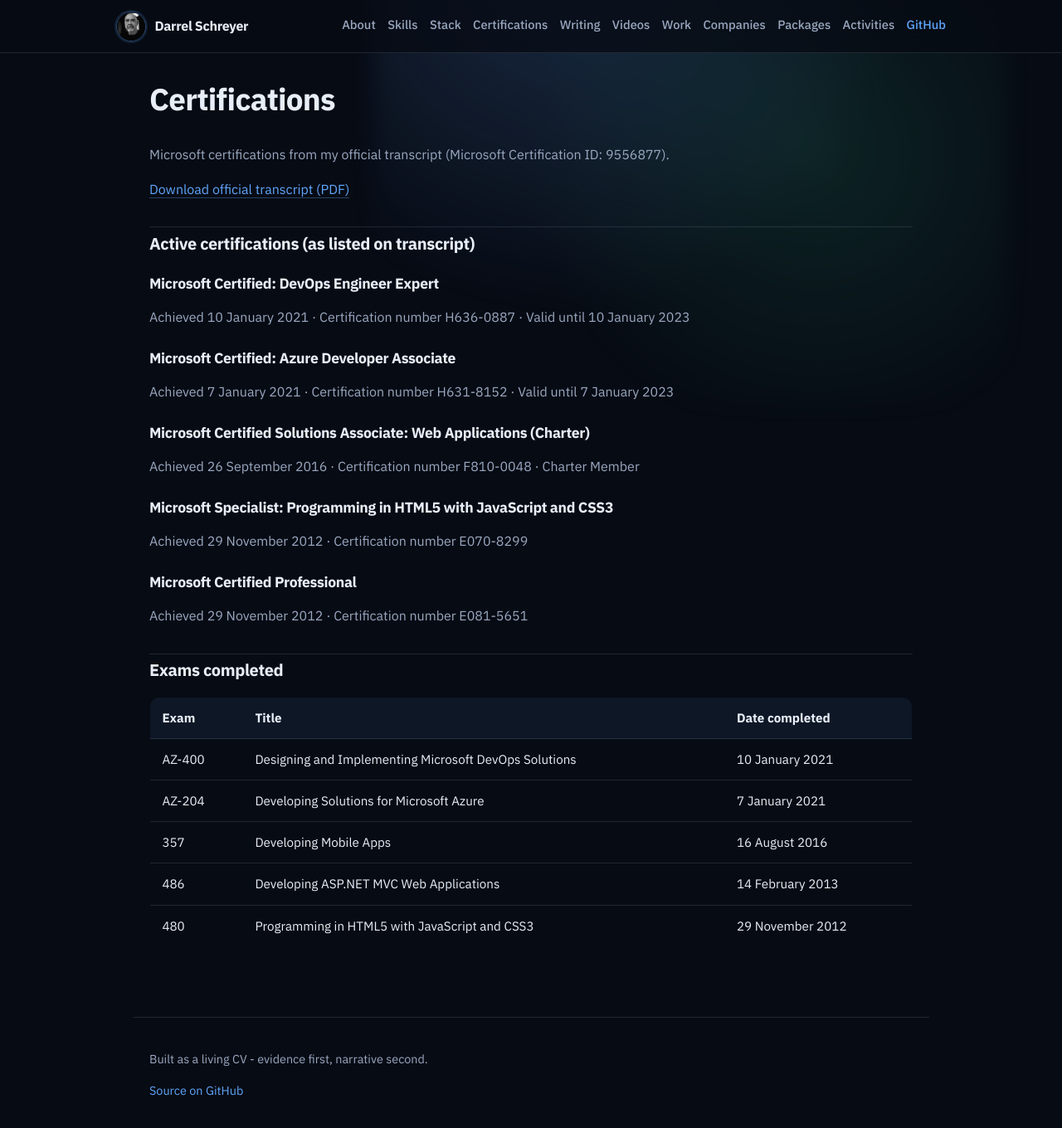
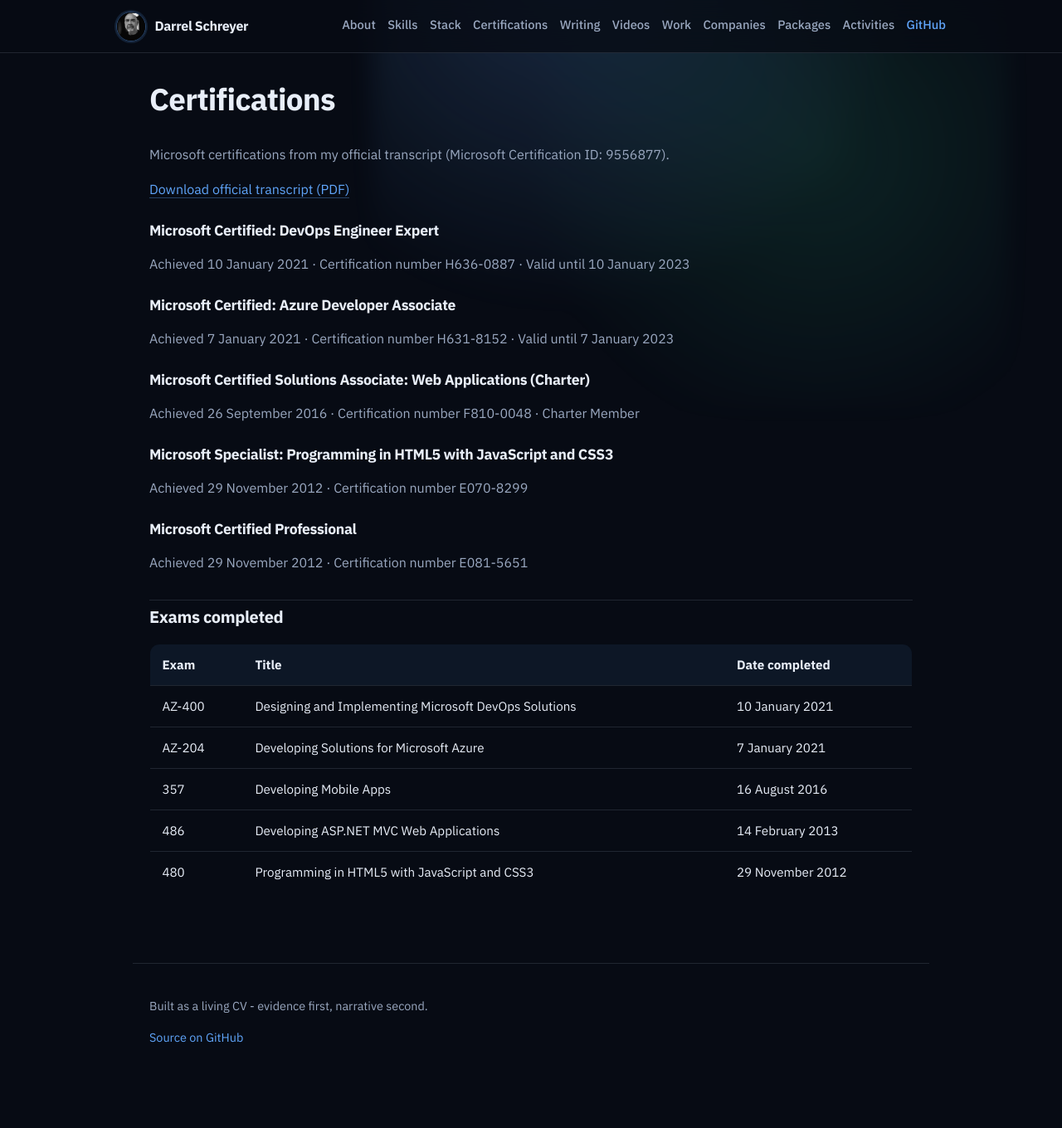
Before and after one commit to nabs-darrel-schreyer/aboutme, a Jekyll site: the page built from certifications.md, in a window 1280 px wide and 1381 px high. Shown: the top 1360 px of the window at 83% size. Built offline with Jekyll 4.4.1, drawn with Linux system fonts in a browser that asks for light colours.

Commit message:
Remove Active certifications heading; valid-until dates speak for themselves.

```diff
--- a/certifications.md
+++ b/certifications.md
@@ -8,8 +8,6 @@ title: Certifications
 Microsoft certifications from my official transcript (Microsoft Certification ID: 9556877).
 
 [Download official transcript (PDF)]({{ '/assets/documents/microsoft-certification-transcript.pdf' | relative_url }})
-
-## Active certifications (as listed on transcript)
 
 ### Microsoft Certified: DevOps Engineer Expert
 Achieved 10 January 2021 · Certification number H636-0887 · Valid until 10 January 2023
```
